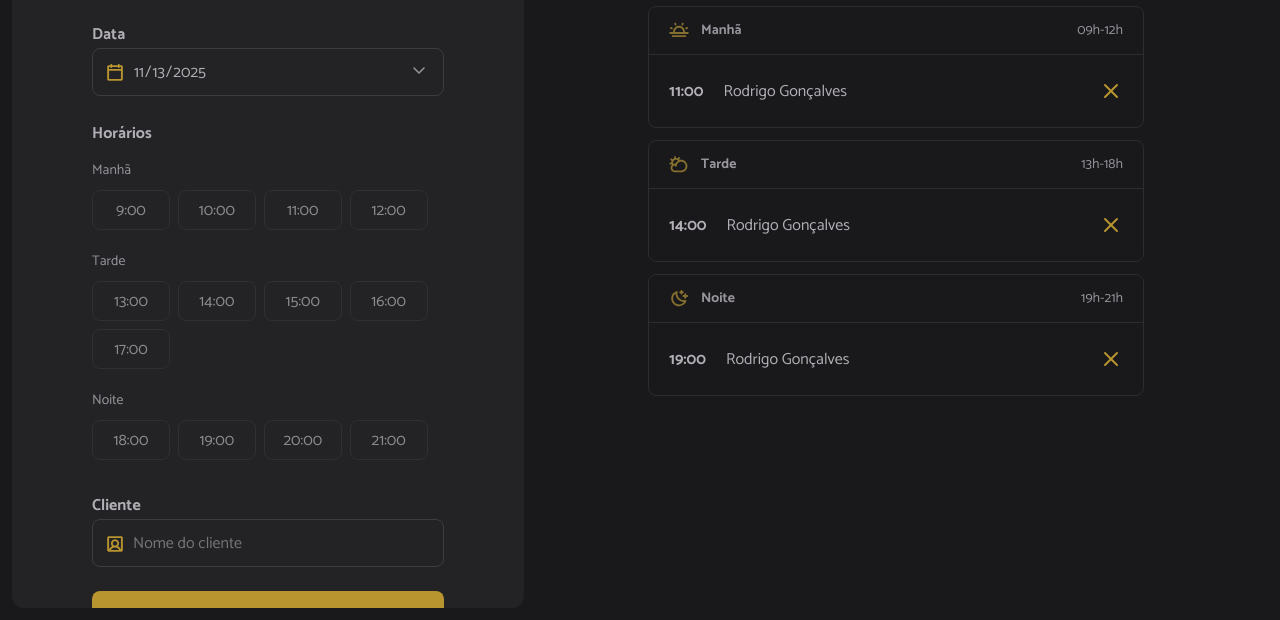
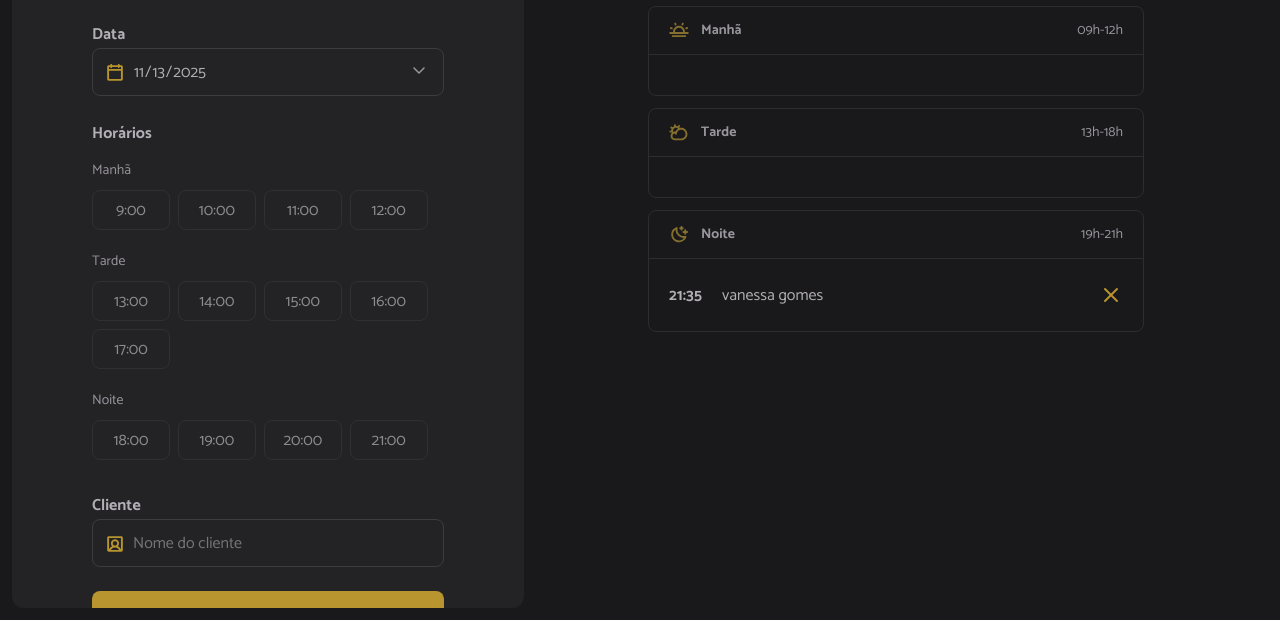
Before and after one commit to vanessagomes-dev/hairday-app, a website built with webpack: page index.html in a window 1280 px wide. Shown: the part 180-800 px from the top of the page. Built offline with nearby package versions, Linux system fonts and the light colour scheme; data requests are answered from the project's data file.

Commit message:
feat(schedule): adiciona método para exibir agendamentos com renderização dinâmica
Criado método para exibir os agendamentos do dia, percorrendo a lista retornada pela API e inserindo elementos HTML dinamicamente na interface.

Organização do código aprimorada ao separar responsabilidades e centralizar a lógica de renderização.

Adicionado bloco try/catch para tratar erros durante a exibição, garantindo maior estabilidade da aplicação.

```diff
--- a/src/modules/schedules/load.js
+++ b/src/modules/schedules/load.js
@@ -1,5 +1,6 @@
 import { scheduleFetchByDay } from "../../services/schedule-fetch-by-day.js";
 import { hoursLoad } from "../form/hours-load";
+import { schedulesShow } from "../schedules/show.js";
 
 //Seleciona o input de data.
 const selectedDate = document.getElementById("date");
@@ -10,7 +11,9 @@ export async function schedulesDay () {
 
     //Busca na API os agendamentos.
     const dailySchedules =  await scheduleFetchByDay({ date })
-    console.log(dailySchedules);
+
+    // Exibi os agendamentos
+    schedulesShow ({ dailySchedules })
 
     // Renderiza as horas disponiveis.
    hoursLoad({ date })
--- /dev/null
+++ b/src/modules/schedules/show.js
@@ -0,0 +1,51 @@
+import dayjs from "dayjs";
+
+// Seleciona as sessões manhã, tarde e noite.
+const periodMorning = document.getElementById("period-morning");
+const periodAfternoon = document.getElementById("period-afternoon");
+const periodNight = document.getElementById("period-night");
+
+export function schedulesShow({ dailySchedules }) {
+  try {
+    // Limpa a lista.
+    periodMorning.innerHTML = "";
+    periodAfternoon.innerHTML = "";
+    periodNight.innerHTML = "";
+
+    // Renderiza os agendamentos por periodo.
+    dailySchedules.forEach((schedule) => {
+      const item = document.createElement("li");
+      const time = document.createElement("strong");
+      const name = document.createElement("span");
+
+      // Adiciona o id do agendamento.
+      item.setAttribute("data-id", schedule.id);
+      time.textContent = dayjs(schedule.date).format("HH:mm");
+      name.textContent = schedule.name;
+
+      // Cria ícone de cancelar o agendamento.
+      const cancelIcon = document.createElement("img");
+      cancelIcon.classList.add("cancel-icon");
+      cancelIcon.setAttribute("src", "./src/assets/cancel.svg");
+      cancelIcon.setAttribute("alt", "Ícone de cancelar");
+
+      // Adiciona o tempo, nome e ícone do item.
+      item.append(time, name, cancelIcon);
+
+      // Obtem somente a hora.
+      const hour = dayjs(schedule.when).hour();
+
+      // Renderiza o agendamento na sessão (manhã, tarde ou noite)
+      if (hour <= 12) {
+        periodMorning.appendChild(item);
+      } else if (hour > 12 && hour <= 18) {
+        periodAfternoon.appendChild(item);
+      } else {
+        periodNight.appendChild(item);
+      }
+    });
+  } catch (error) {
+    alert("Erro ao exibir os agendamentos.");
+    console.log(error);
+  }
+}
```
Also changed, not shown: index.html (+6 -6 lines).
